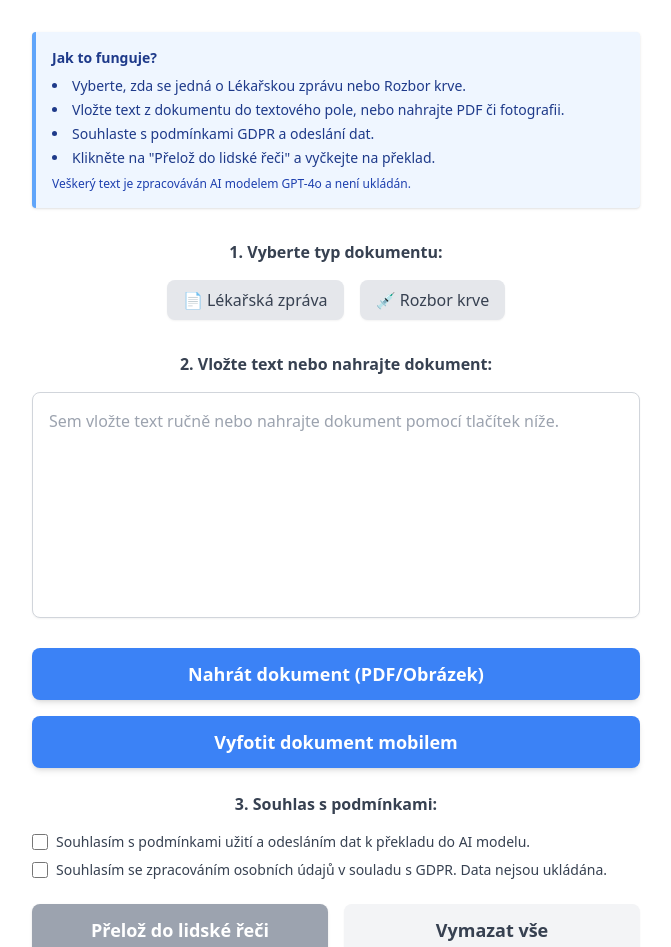
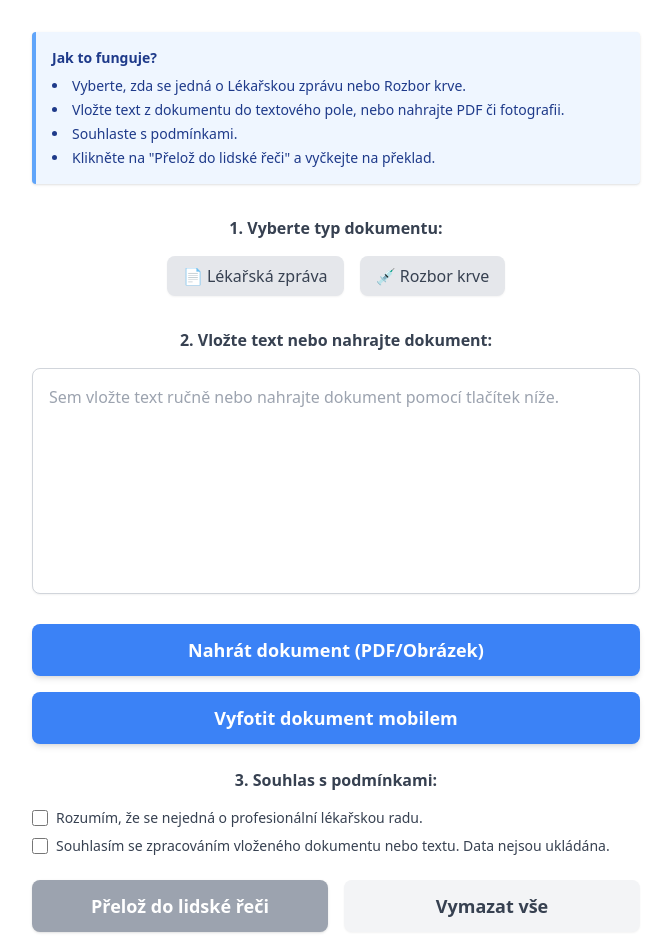
Before and after one commit to JiriTill/lekarprolidi, a React (Vite) app in the folder uradprolidi-main/: page / in a window 1280 px wide. Shown: the part 220-1167 px from the top of the page, without its empty margins (304-975 px from the left). Built offline with nearby package versions, Linux system fonts and the light colour scheme.

Commit message:
Update home.jsx

```diff
--- a/uradprolidi-main/src/pages/home.jsx
+++ b/uradprolidi-main/src/pages/home.jsx
@@ -357,12 +357,9 @@ export default function Home() {
           <ul className="list-disc list-inside space-y-1">
             <li>Vyberte, zda se jedná o Lékařskou zprávu nebo Rozbor krve.</li>
             <li>Vložte text z dokumentu do textového pole, nebo nahrajte PDF či fotografii.</li>
-            <li>Souhlaste s podmínkami GDPR a odeslání dat.</li>
+            <li>Souhlaste s podmínkami.</li>
             <li>Klikněte na "Přelož do lidské řeči" a vyčkejte na překlad.</li>
           </ul>
-          <p className="mt-2 text-xs text-blue-800">
-            Veškerý text je zpracováván AI modelem GPT-4o a není ukládán.
-          </p>
         </div>
 
         {/* Document type selection */}
@@ -463,7 +460,7 @@ export default function Home() {
               onChange={(e) => setConsentChecked(e.target.checked)}
               disabled={loading}
             />
-            Souhlasím s podmínkami užití a odesláním dat k překladu do AI modelu.
+            Rozumím, že se nejedná o profesionální lékařskou radu.
           </label>
           <label className="flex items-center text-gray-700 text-sm">
             <input
@@ -473,7 +470,7 @@ export default function Home() {
               onChange={(e) => setGdprChecked(e.target.checked)}
               disabled={loading}
             />
-            Souhlasím se zpracováním osobních údajů v souladu s GDPR. Data nejsou ukládána.
+            Souhlasím se zpracováním vloženého dokumentu nebo textu. Data nejsou ukládána.
           </label>
         </div>
 
```
